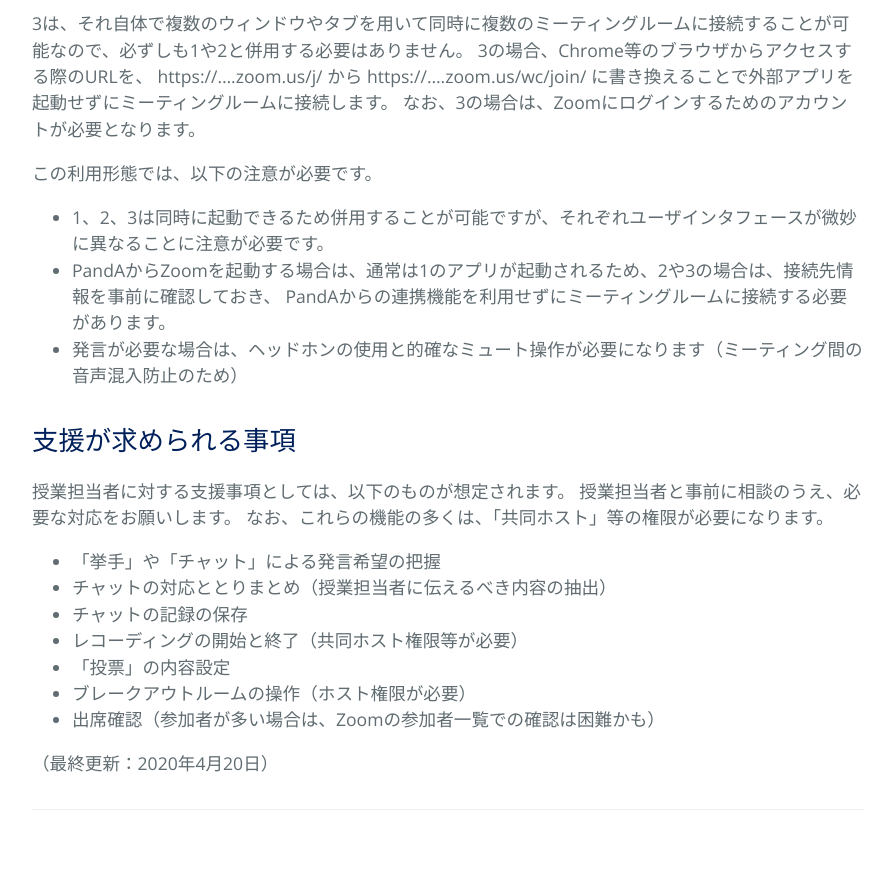
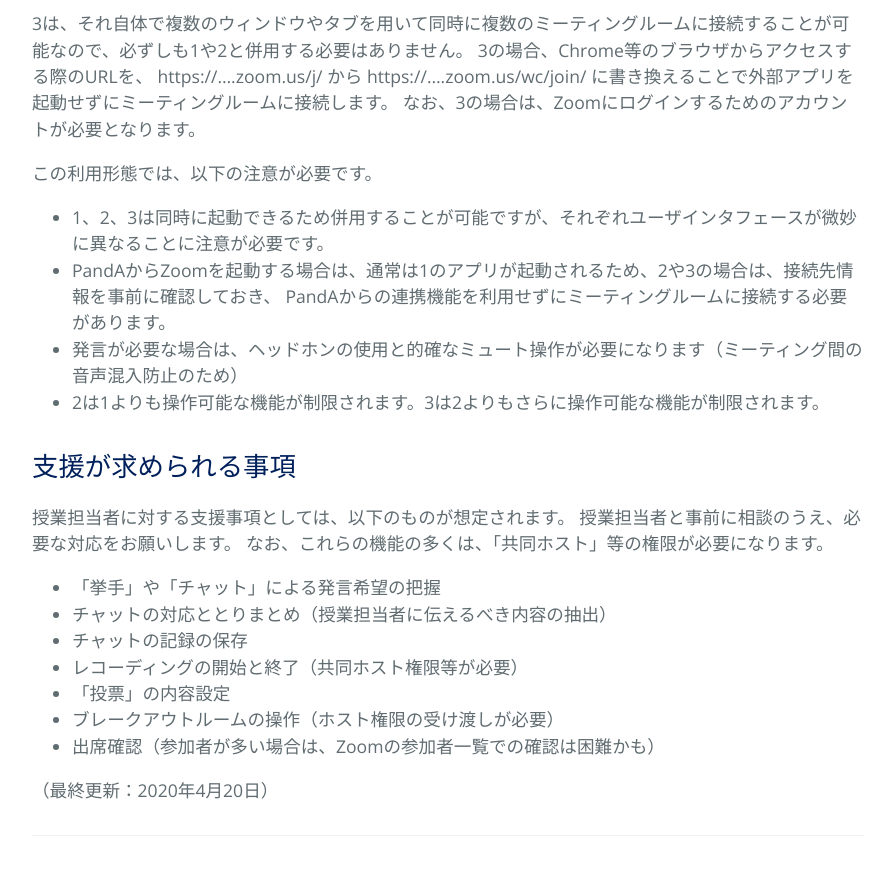
Before and after one commit to kyoto-u/online-edu, a Jekyll site: the page built from zoom-live-support.md, in a window 1280 px wide and 900 px high, scrolled down 1160 px. Shown: the top 875 px of the window, without its empty margins (192-1084 px from the left). Built offline with Jekyll 4.4.1, drawn with Linux system fonts in a browser that asks for light colours; our own code applies the rules of GitHub Pages for plain Markdown files.

Commit message:
Update zoom-live-support.md

```diff
--- a/zoom-live-support.md
+++ b/zoom-live-support.md
@@ -36,6 +36,7 @@ Zoomでは、ミーティングルームに参加する方法として、Windows
 - PandAからZoomを起動する場合は、通常は1のアプリが起動されるため、2や3の場合は、接続先情報を事前に確認しておき、
   PandAからの連携機能を利用せずにミーティングルームに接続する必要があります。
 - 発言が必要な場合は、ヘッドホンの使用と的確なミュート操作が必要になります（ミーティング間の音声混入防止のため）
+- 2は1よりも操作可能な機能が制限されます。3は2よりもさらに操作可能な機能が制限されます。
 
 ## 支援が求められる事項
 
@@ -48,7 +49,7 @@ Zoomでは、ミーティングルームに参加する方法として、Windows
 - チャットの記録の保存
 - レコーディングの開始と終了（共同ホスト権限等が必要）
 - 「投票」の内容設定
-- ブレークアウトルームの操作（ホスト権限が必要）
+- ブレークアウトルームの操作（ホスト権限の受け渡しが必要）
 - 出席確認（参加者が多い場合は、Zoomの参加者一覧での確認は困難かも）
 
 （最終更新：2020年4月20日）
```
